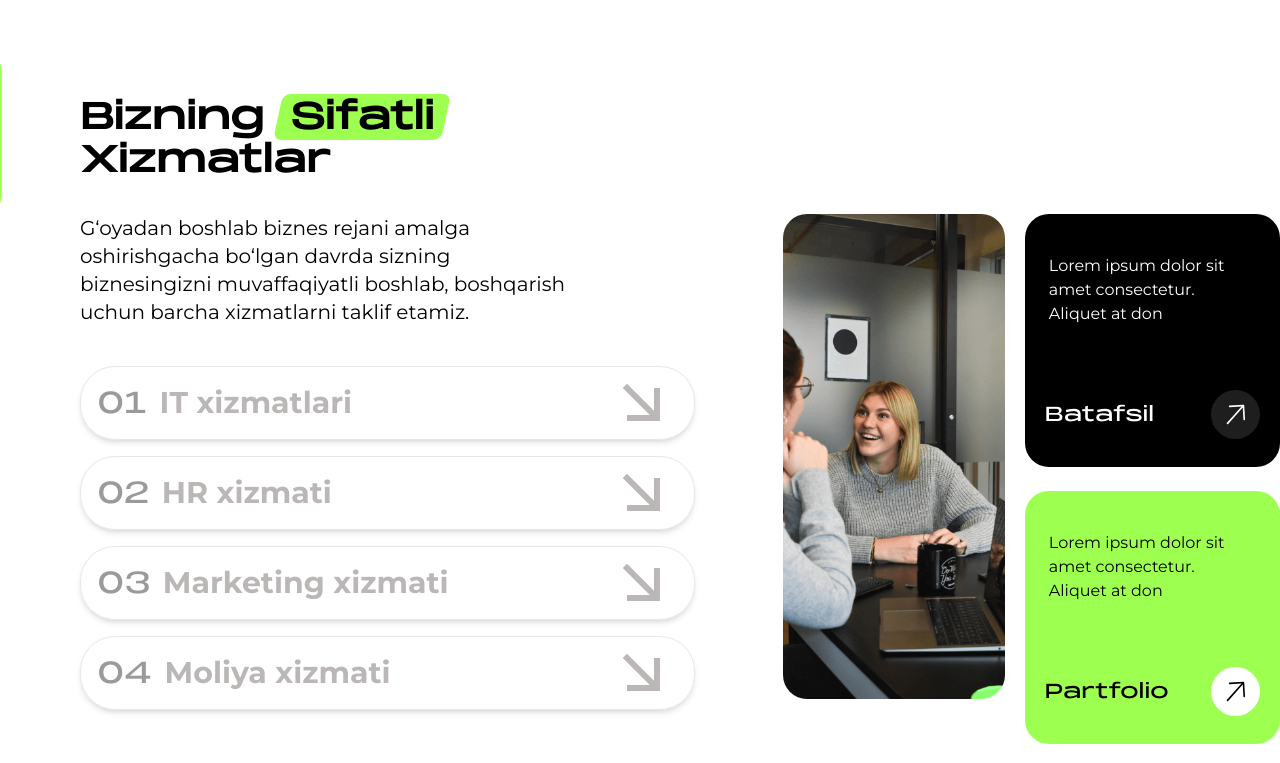
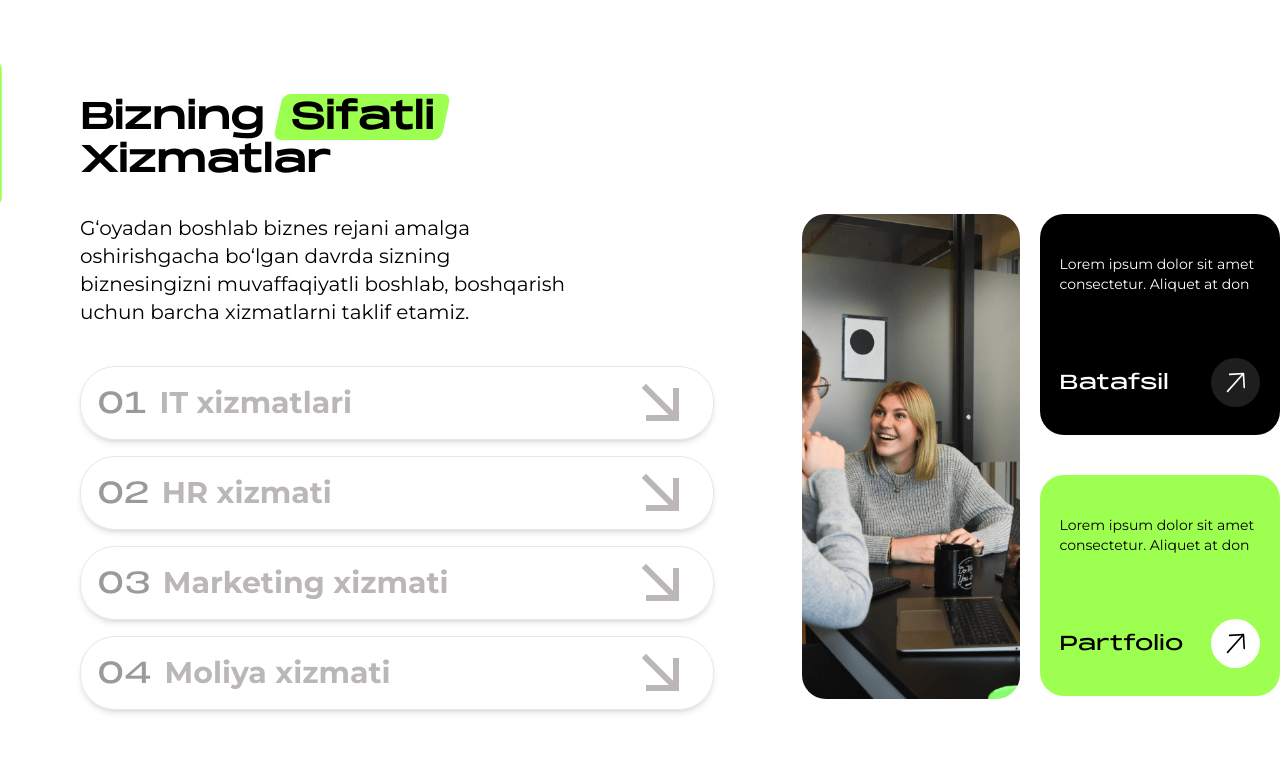
Before and after one commit to abdulazizxon2/saidoffAgency, a Next.js app: page / in a window 1280 px wide. Shown: the part 2034-2797 px from the top of the page. Built offline with nearby package versions, Linux system fonts and the light colour scheme.

Commit message:
homePage tayyor

```diff
--- a/src/components/Navbar.js
+++ b/src/components/Navbar.js
@@ -33,7 +33,7 @@ export default function Navbar() {
         className={`left-0 right-0  z-10 w-full transition-all duration-500 fixed top-0`}
       >
         <div>
-          <div className={` max-md:hidden  bg-inherit backdrop-blur`}>
+          <div className={`z-10 max-md:hidden  bg-inherit backdrop-blur`}>
             <div className="container max-w-[1440px] mx-auto">
               <div className="flex items-center  justify-between px-20 py-2 rounded-full bg-green relative">
                 <div className="flex gap-10 items-center">
--- a/src/container/home/OverviewServices.js
+++ b/src/container/home/OverviewServices.js
@@ -103,11 +103,11 @@ export default function OverviewServices() {
                   >
                     <button
                       onClick={() => toggleMenu(service.id)}
-                      className={`flex relative z-10 justify-between items-center rounded-[35px] w-full px-4 ${
+                      className={`flex relative -z-10 justify-between items-center rounded-[35px] w-full px-4 ${
                         isOpen(service.id) ? "bg-black" : "bg-transparent"
                       } transition-colors duration-300`}
                     >
-                      <div className="flex md:gap-3 text-3xl max-md:py-4 max-md:text-lg">
+                      <div className="flex md:gap-3 -z-10 text-3xl max-md:py-4 max-md:text-lg">
                         <h1
                           className={`${
                             isOpen(service.id) ? "text-green" : "text-inherit"
@@ -160,9 +160,9 @@ export default function OverviewServices() {
               <div >
                 <Image src={Quality} alt="img" className="object-cover rounded-3xl h-[485px] max-md:h-full"/>
               </div>
-              <div className="flex flex-col gap-6 w-full">
+              <div className="flex flex-col gap-10 w-full">
                 <div className="flex flex-col bg-black text-white rounded-3xl">
-                  <p className="px-6 pt-10 text-base max-md:text-xs ">
+                  <p className="px-5 pt-10 text-sm max-md:text-xs ">
                     Lorem ipsum dolor sit amet consectetur. Aliquet at don
                   </p>
                   <button className="flex px-5 pt-16 max-md:pt-8 pb-7 max-md:pb-5 items-center justify-between">
@@ -173,7 +173,7 @@ export default function OverviewServices() {
                   </button>
                 </div>
                 <div className="flex  flex-col bg-green text-white rounded-3xl">
-                  <p className="px-6 pt-10 text-black text-base max-md:text-xs">
+                  <p className="px-5 pt-10 text-black text-sm  max-md:text-xs">
                     Lorem ipsum dolor sit amet consectetur. Aliquet at don
                   </p>
                   <button className="flex px-5 pt-16 max-md:pt-8 pb-7  max-md:pb-5 items-center justify-between">
```
